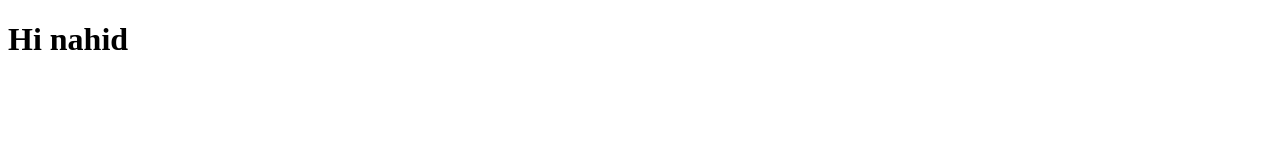
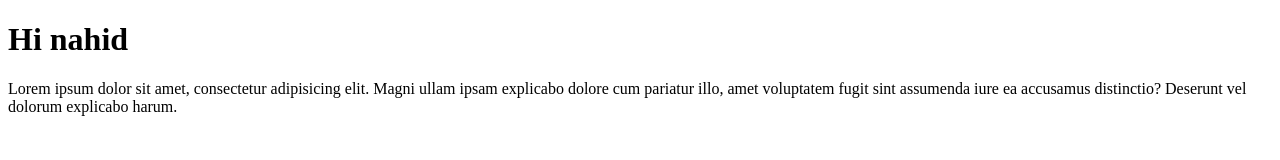
Before and after one commit to hossain1987/learningGit, a plain HTML site: page index.html in a window 1280 px wide. Drawn offline with Linux system fonts and the light colour scheme.

Commit message:
para added

```diff
--- a/index.html
+++ b/index.html
@@ -7,5 +7,6 @@
 </head>
 <body>
     <h1>Hi nahid</h1>
+    <p>Lorem ipsum dolor sit amet, consectetur adipisicing elit. Magni ullam ipsam explicabo dolore cum pariatur illo, amet voluptatem fugit sint assumenda iure ea accusamus distinctio? Deserunt vel dolorum explicabo harum.</p>
 </body>
 </html>
```
